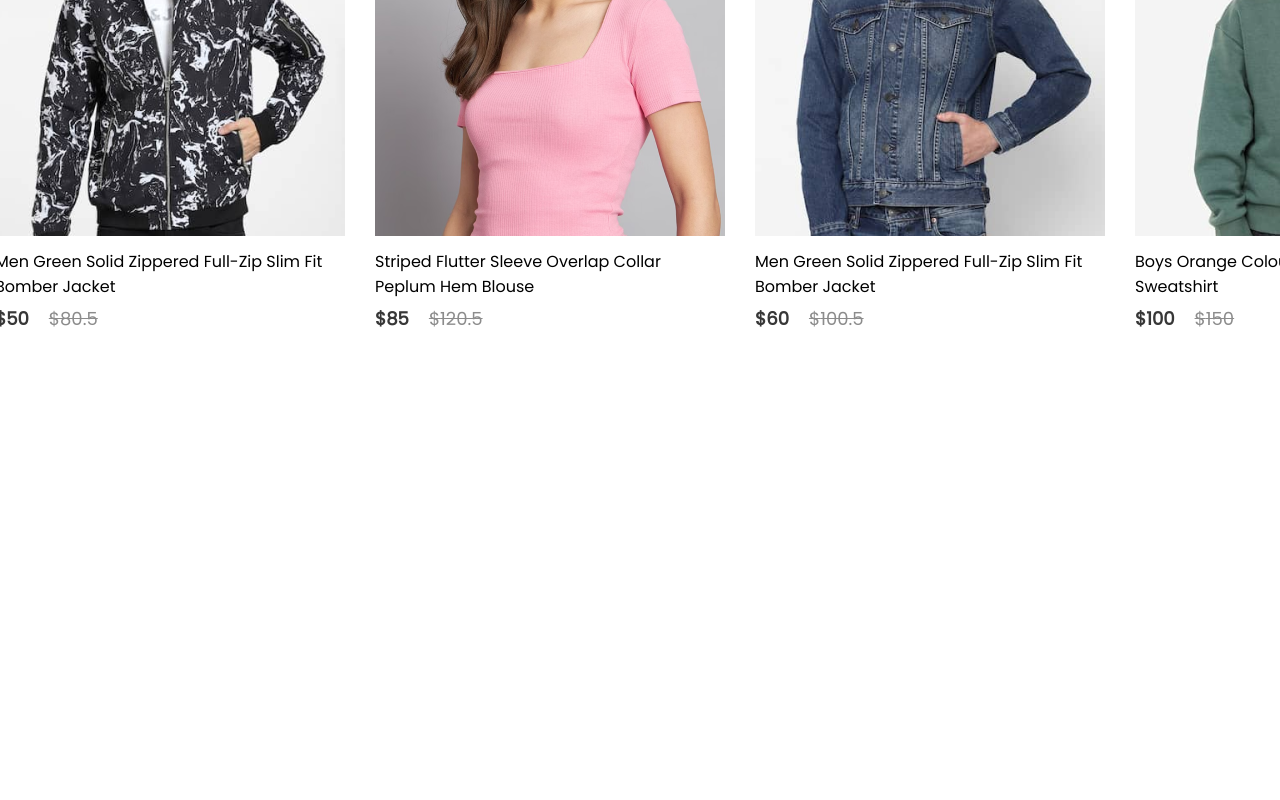
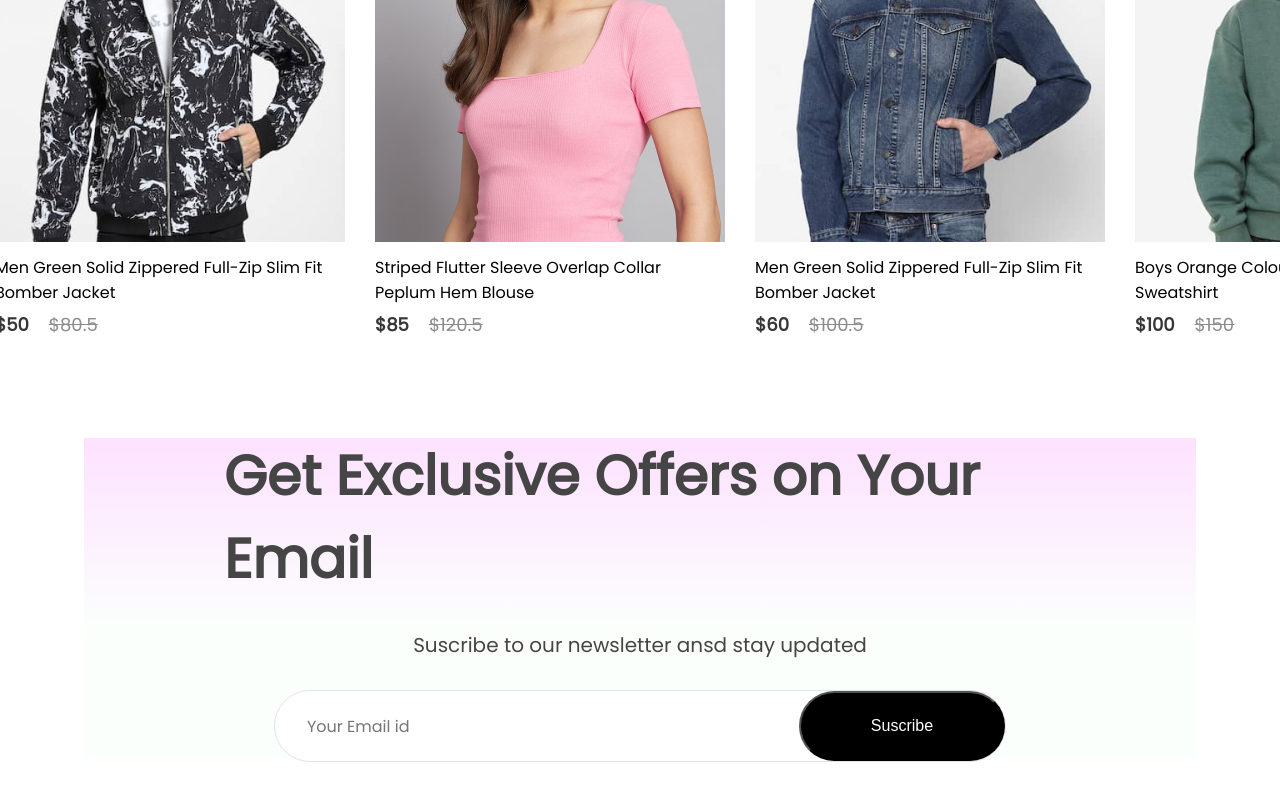
Before and after one commit to nainajohri95/E-Commerce-Website, a React (Create React App) app: page / in a window 1280 px wide. Shown: the part 3255-4055 px from the top of the page. Before the commit the page ends 3587 px from the top, so only its background shows below. Built offline with nearby package versions, Linux system fonts and the light colour scheme.

Commit message:
NewsLetter.jsx and NewsLetter.css file is created inside Components

```diff
--- a/src/Components/NewCollections/NewCollection.css
+++ b/src/Components/NewCollections/NewCollection.css
@@ -3,7 +3,7 @@
   flex-direction: column;
   align-items: center;
   gap: 10px;
-  height: 90vh;
+  margin-bottom: 100px;
   margin-left: 200px;
 }
 
--- /dev/null
+++ b/src/Components/NewsLetter/NewsLetter.css
@@ -0,0 +1,55 @@
+.newsletter {
+  width: 65%;
+  height: 40vh;
+  display: flex;
+  flex-direction: column;
+  align-items: center;
+  justify-content: center;
+  padding: 0px 140px;
+  margin: auto;
+  margin-bottom: 150px;
+  background: linear-gradient(180deg, #fde1ff 0%, #e1ffea22 60%);
+  gap: 30px;
+}
+
+.newsletter h1 {
+  color: #454545;
+  font-weight: 55px;
+  font-size: 55px;
+}
+
+.newsletter p {
+  color: #454545;
+  font-size: 20px;
+}
+
+.newsletter div {
+  display: flex;
+  align-items: center;
+  justify-content: space-between;
+  background: white;
+  width: 730px;
+  height: 70px;
+  border-radius: 80px;
+  border: 1px solid #e3e3e3;
+}
+
+.newsletter input {
+  width: 500px;
+  margin-left: 30px;
+  border: none;
+  outline: none;
+  color: #616161;
+  font-family: Poppins;
+  font-size: 16px;
+}
+
+.newsletter div button {
+  width: 210px;
+  height: 70px;
+  border-radius: 80px;
+  background: black;
+  color: white;
+  font-size: 16px;
+  cursor: pointer;
+}
--- /dev/null
+++ b/src/Components/NewsLetter/NewsLetter.jsx
@@ -0,0 +1,17 @@
+import React from "react";
+import "./NewsLetter.css";
+
+const NewsLetter = () => {
+  return (
+    <div className="newsletter">
+      <h1>Get Exclusive Offers on Your Email</h1>
+      <p>Suscribe to our newsletter ansd stay updated</p>
+      <div>
+        <input type="email" placeholder="Your Email id" />
+        <button>Suscribe</button>
+      </div>
+    </div>
+  );
+};
+
+export default NewsLetter;
--- a/src/Pages/Shop.jsx
+++ b/src/Pages/Shop.jsx
@@ -3,6 +3,7 @@
 import Popular from "../Components/Popular/Popular";
 import Offers from "../Components/Offers/Offers";
 import NewCollection from "../Components/NewCollections/NewCollection";
+import NewsLetter from "../Components/NewsLetter/NewsLetter";
 
 const Shop = () => {
   return (
@@ -11,6 +12,7 @@
       <Popular />
       <Offers />
       <NewCollection />
+      <NewsLetter />
     </div>
   );
 };
```
